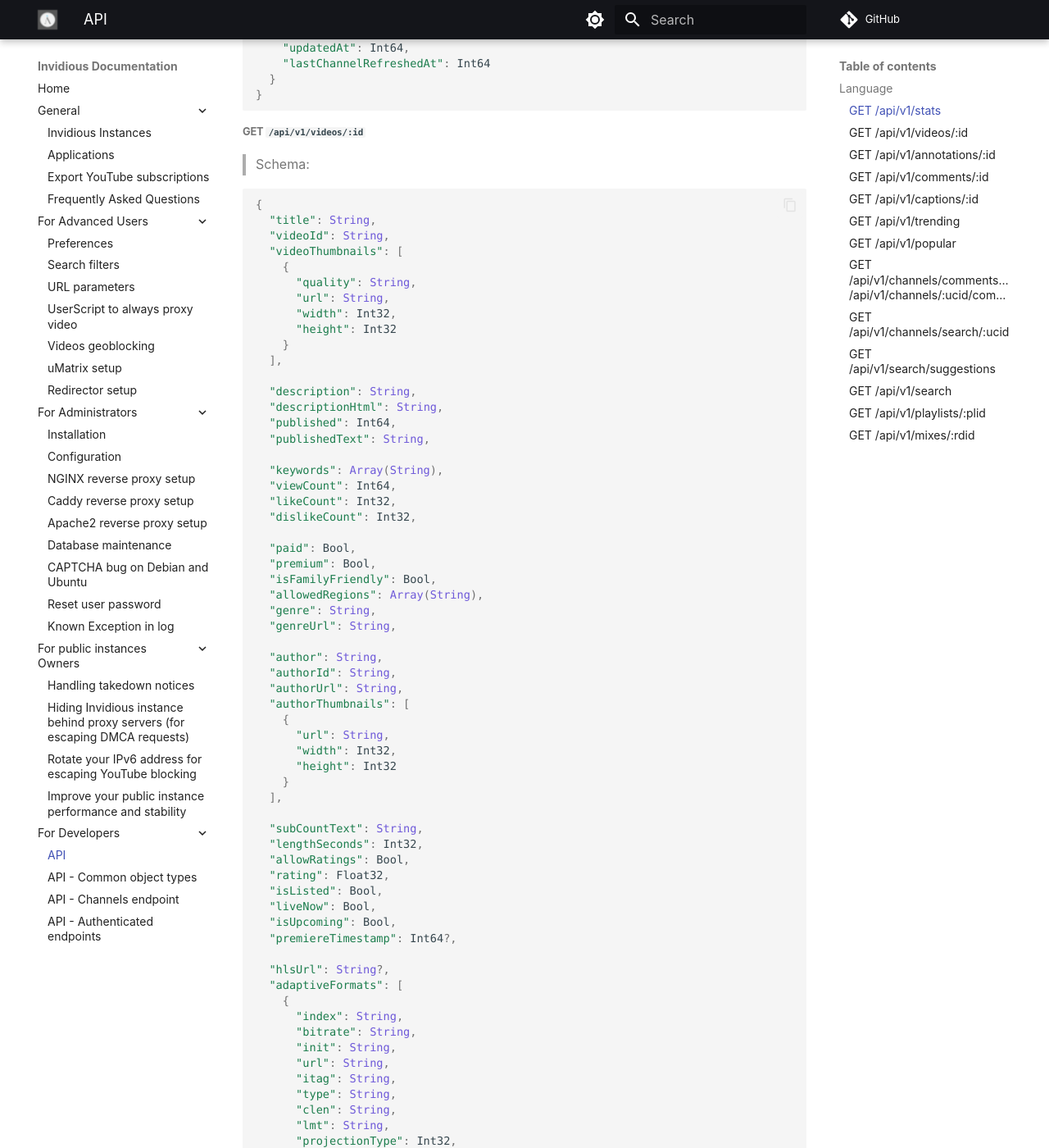
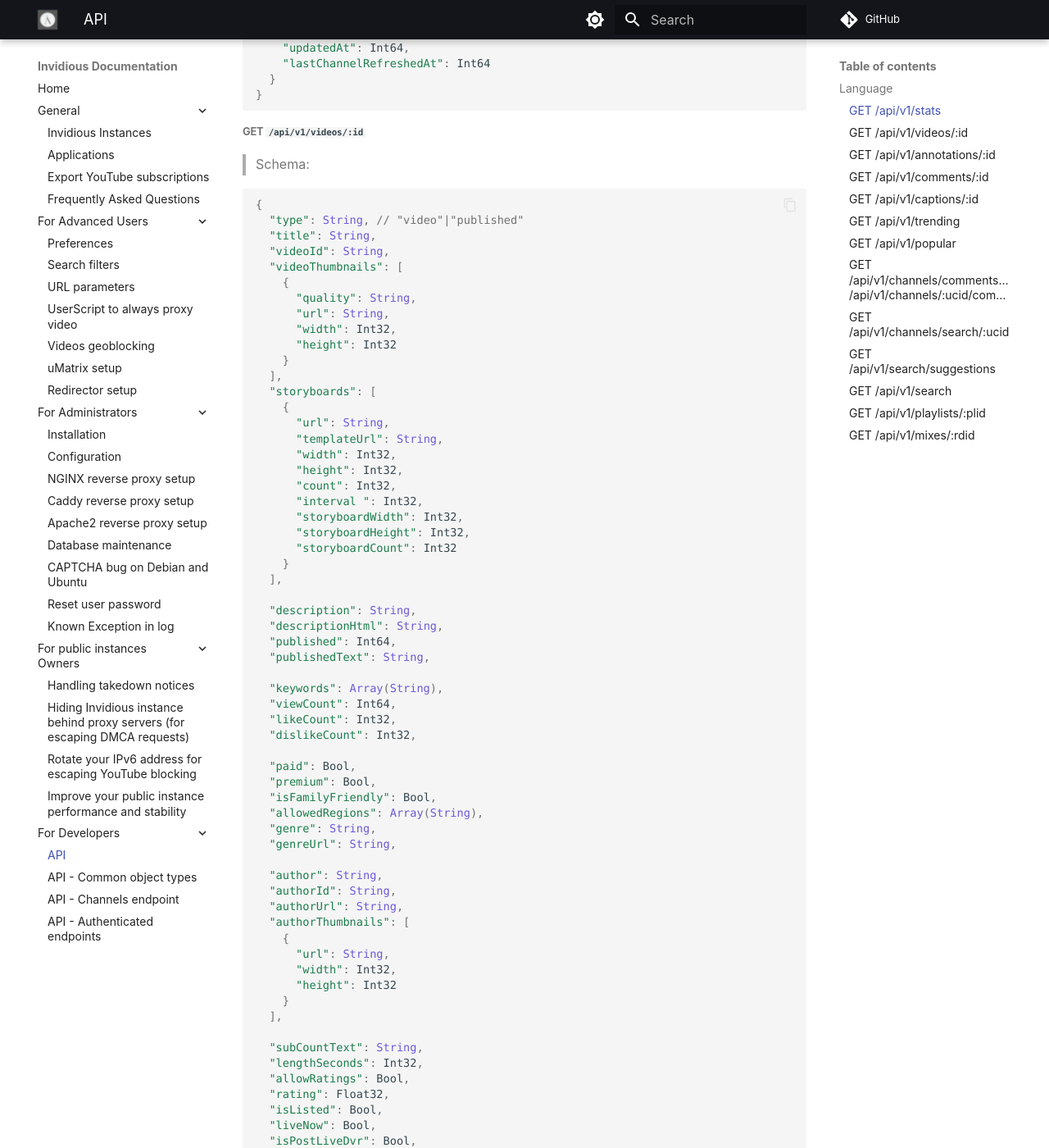
Before and after one commit to iv-org/documentation, an MkDocs documentation site: the page built from docs/api.md, in a window 1280 px wide and 1400 px high, scrolled down 637 px. Shown: the whole window at 82% size. Built offline with MkDocs 1.6.1 and Material for MkDocs 9.7.7, drawn with Linux system fonts in a browser that asks for light colours; comment, search, counter and statistics services are not loaded.

Commit message:
fix(api) 🏷️ Add missing properties to /videos API endpoint
– type
– storyboards
– isPostLiveDvr
– dashUrl

````diff
--- a/docs/api.md
+++ b/docs/api.md
@@ -37,6 +37,7 @@ All endpoints that return a JSON body support `&hl=LANGUAGE` for translating fie
 
 ```javascript
 {
+  "type": String, // "video"|"published"
   "title": String,
   "videoId": String,
   "videoThumbnails": [
@@ -45,6 +46,19 @@ All endpoints that return a JSON body support `&hl=LANGUAGE` for translating fie
       "url": String,
       "width": Int32,
       "height": Int32
+    }
+  ],
+  "storyboards": [
+    {
+      "url": String,
+      "templateUrl": String,
+      "width": Int32,
+      "height": Int32,
+      "count": Int32,
+      "interval	": Int32,
+      "storyboardWidth": Int32,
+      "storyboardHeight": Int32,
+      "storyboardCount": Int32
     }
   ],
 
@@ -82,7 +96,9 @@ All endpoints that return a JSON body support `&hl=LANGUAGE` for translating fie
   "rating": Float32,
   "isListed": Bool,
   "liveNow": Bool,
+  "isPostLiveDvr": Bool,
   "isUpcoming": Bool,
+  "dashUrl:" String,
   "premiereTimestamp": Int64?,
 
   "hlsUrl": String?,
````
